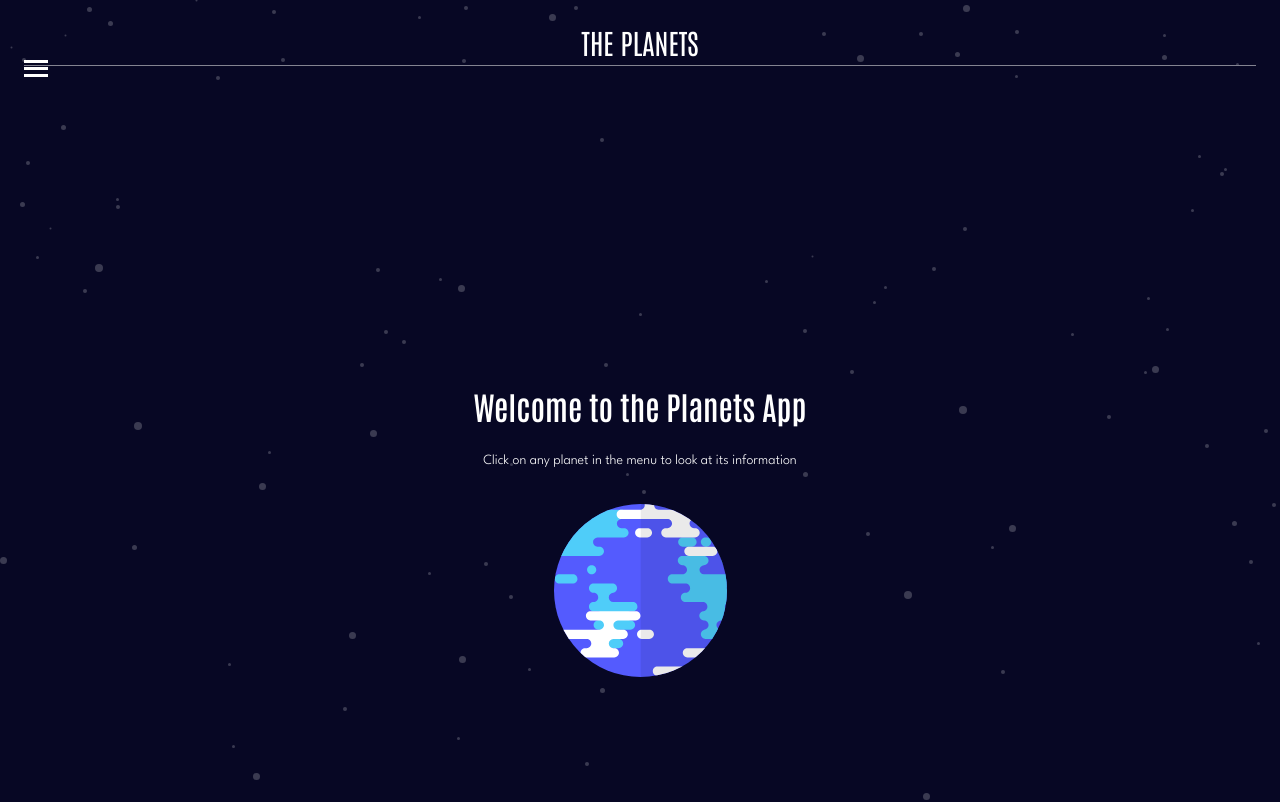
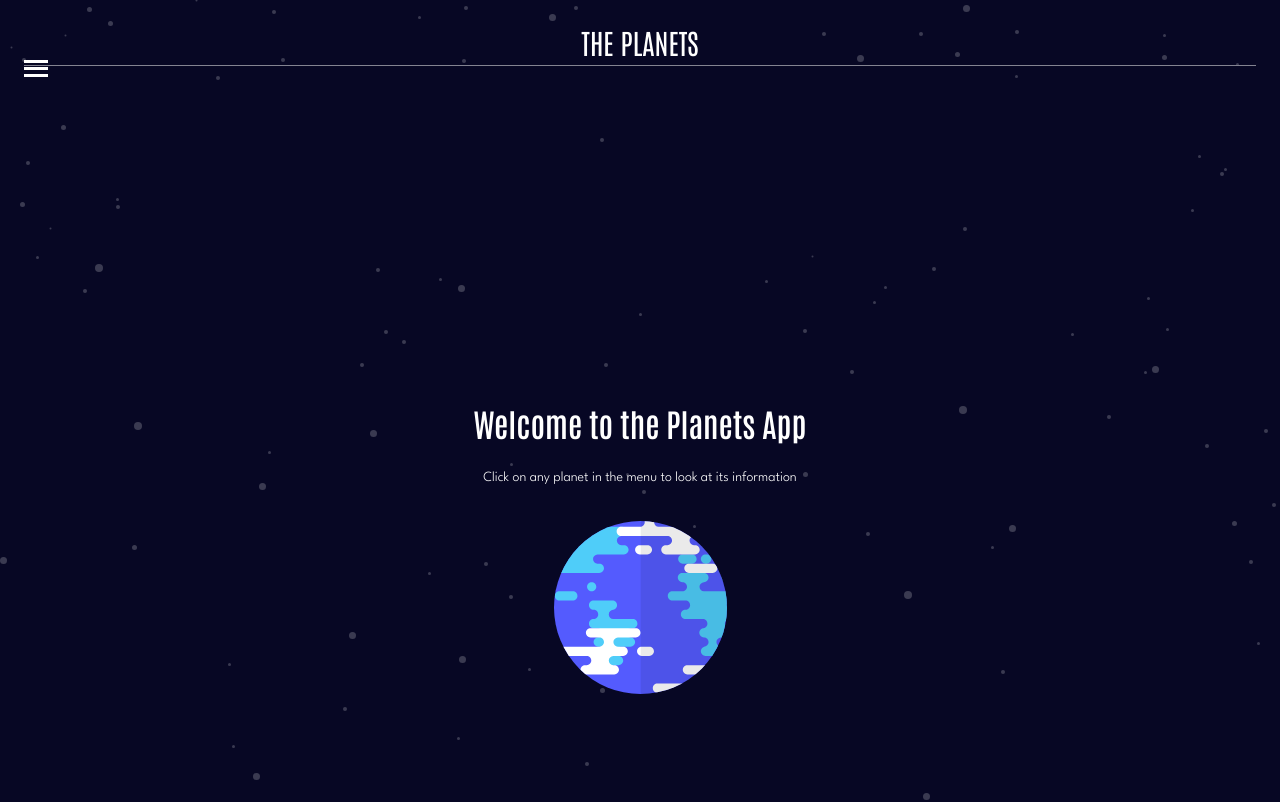
Before and after one commit to raulgaliciab/planets-fact-site, a React (Vite) app: page / in a window 1280 px wide. Shown: the top 802 px of the page. Built offline with nearby package versions, Linux system fonts and the light colour scheme.

Commit message:
Tablet: height bug fix

```diff
--- a/src/styles/tablet.css
+++ b/src/styles/tablet.css
@@ -5,7 +5,8 @@
     grid-template-columns: 1fr 1fr;
     grid-template-areas: "navbar navbar" "img img" "info subpages" "details details";
     column-gap: 5rem;
-    height: 100vh;
+    height: auto;
+    min-height: 1024px;
     padding: 3.2rem;
   }
   /* Home Page */
--- a/src/styles/tablet.scss
+++ b/src/styles/tablet.scss
@@ -15,7 +15,8 @@ $grey-soft: #838391;
     "info subpages"
     "details details";
     column-gap: 5rem;
-    height: 100vh;
+    height: auto;
+    min-height: 1024px;
     padding: 3.2rem;
   }
 
```
Also changed, not shown: 1 other file (tests, documents, lock files or other folders).
